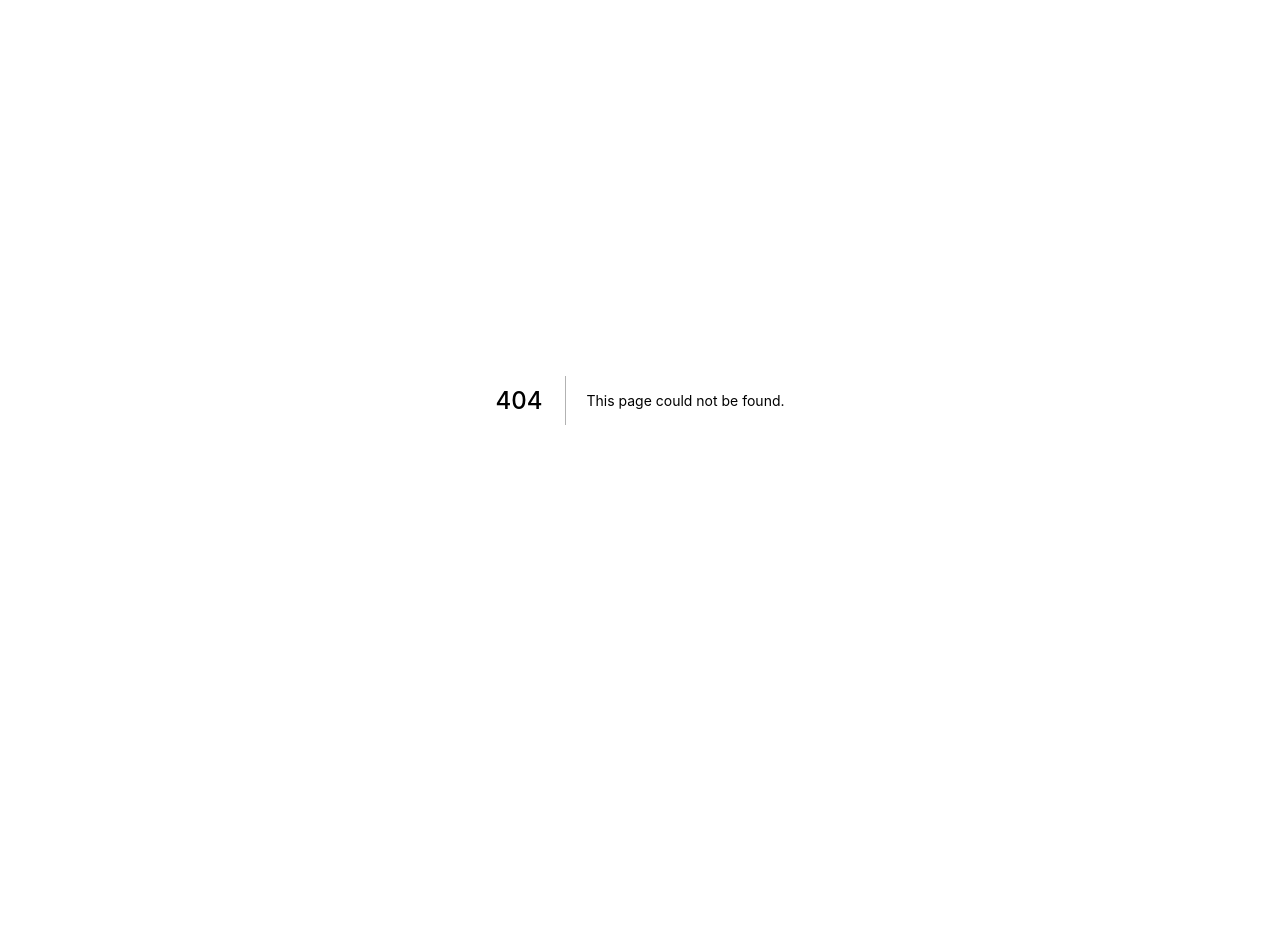
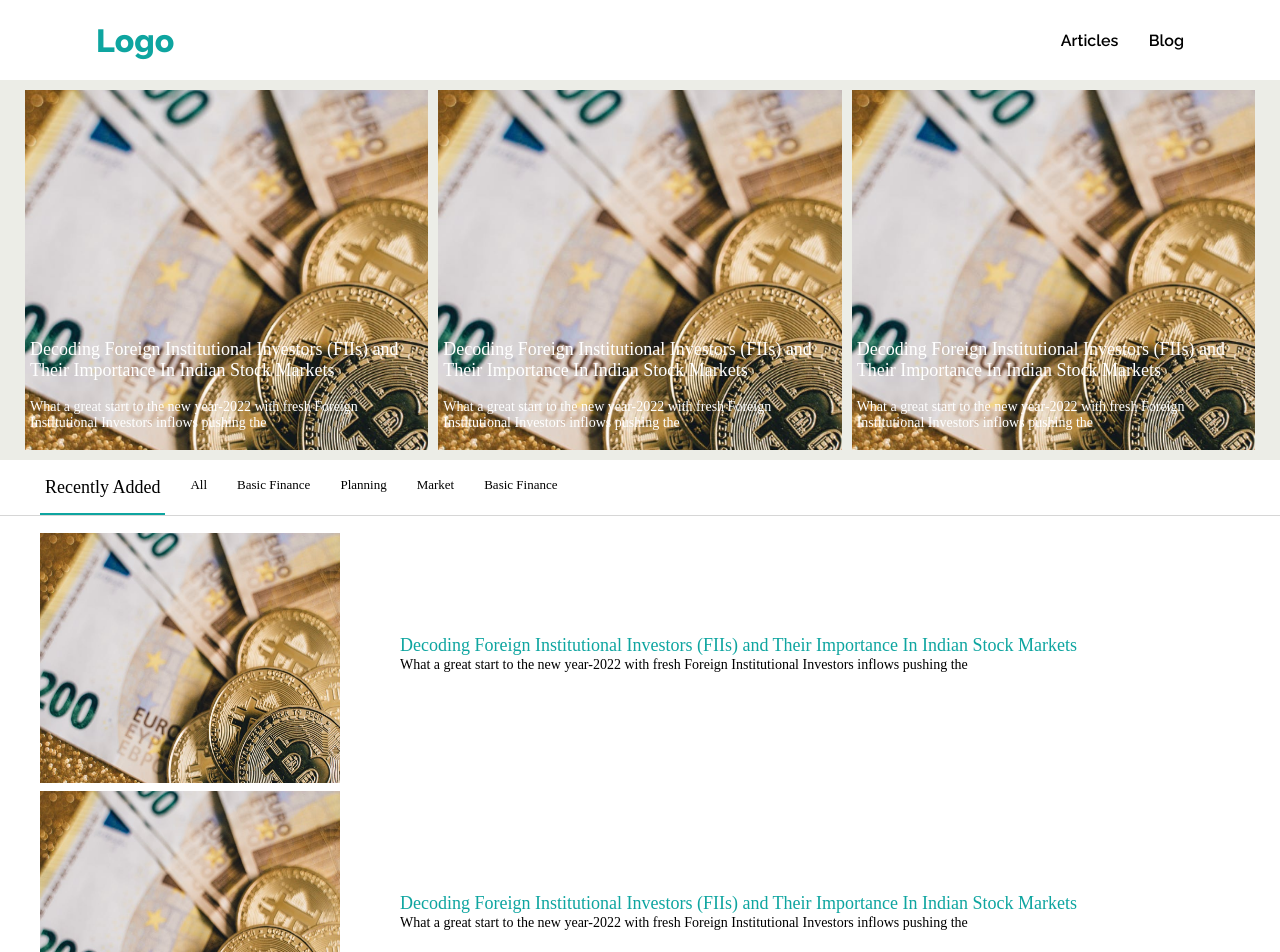
Before and after one commit to manorinfinity/demo_website, a Next.js app: page /blog in a window 1280 px wide. Before the commit this address had no page. Shown: the top 952 px of the page. Before the commit the page ends 800 px from the top, so only its background shows below. Built offline with nearby package versions, Linux system fonts and the light colour scheme.

Commit message:
blog page

```diff
--- /dev/null
+++ b/src/pages/blog/index.js
@@ -0,0 +1,152 @@
+import Footer from "../../components/Navbar/Footer/Footer";
+import Header from "../../components/Navbar/Header/Header";
+import Styles from "../../styles/Blog.module.css";
+import Image from "next/image";
+
+export default function Blog() {
+    return (
+        <>
+            <Header/>
+            <section className={Styles.mainSection}>
+                <div className={Styles.blogSection}>
+                    <Image
+                        alt="Blog1"
+                        src="/blog/Mask Group 28.png"
+                        layout="fill"
+                        objectFit="cover"
+                        quality={100}
+                    />
+                    <div className={Styles.blogTitleTexts}>
+                        <p className={Styles.smallText}>
+                        Decoding Foreign Institutional Investors (FIIs) and Their Importance In Indian Stock Markets
+                        </p>
+                        <p className={Styles.smallestText}>
+                        What a great start to the new year-2022 with fresh Foreign Institutional Investors inflows pushing the
+                        </p>
+                    </div>
+                </div>
+                <div className={Styles.blogSection}>
+                    <Image
+                        alt="Blog2"
+                        src="/blog/Mask Group 28.png"
+                        layout="fill"
+                        objectFit="cover"
+                        quality={100}
+                    />
+                    <div className={Styles.blogTitleTexts}>
+                        <p className={Styles.smallText}>
+                        Decoding Foreign Institutional Investors (FIIs) and Their Importance In Indian Stock Markets
+                        </p>
+                        <p className={Styles.smallestText}>
+                        What a great start to the new year-2022 with fresh Foreign Institutional Investors inflows pushing the
+                        </p>
+                    </div>
+                </div>
+                <div className={Styles.blogSection}>
+                    <Image
+                        alt="Blog3"
+                        src="/blog/Mask Group 28.png"
+                        layout="fill"
+                        objectFit="cover"
+                        quality={100}
+                    />
+                    <div className={Styles.blogTitleTexts}>
+                        <p className={Styles.smallText}>
+                        Decoding Foreign Institutional Investors (FIIs) and Their Importance In Indian Stock Markets
+                        </p>
+                        <p className={Styles.smallestText}>
+                        What a great start to the new year-2022 with fresh Foreign Institutional Investors inflows pushing the
+                        </p>
+                    </div>
+                </div>
+            </section>
+            <section className={Styles.midNav}>
+                <div className={`${Styles.midNavItem} ${Styles.active}`}>
+                Recently Added
+                </div>
+                <div className={Styles.midNavItem}>
+                All
+                </div>
+                <div className={Styles.midNavItem}>
+                Basic Finance
+                </div>
+                <div className={Styles.midNavItem}>
+                Planning
+                </div>
+                <div className={Styles.midNavItem}>
+                Market
+                </div>
+                <div className={Styles.midNavItem}>
+                Basic Finance
+                </div>
+
+            </section>
+            <section className={Styles.blogList}>
+                <div className={Styles.blogItem}>
+                    <div className={Styles.blogImg}>
+                        <Image
+                            alt="Blog4"
+                            src="/blog/Mask Group 28.png"
+                            width="300"
+                            height="250"
+                            quality={100}
+                        />
+                    </div>
+                    <div className={Styles.blogContent}>
+                        <div className={Styles.blogTitleTextsContent}>
+                            <div className={Styles.smallTextContent}>
+                            Decoding Foreign Institutional Investors (FIIs) and Their Importance In Indian Stock Markets
+                            </div>
+                            <div className={Styles.smallestTextContent}>
+                            What a great start to the new year-2022 with fresh Foreign Institutional Investors inflows pushing the
+                            </div>
+                        </div>
+                    </div>
+                </div>
+                <div className={Styles.blogItem}>
+                    <div className={Styles.blogImg}>
+                        <Image
+                            alt="Blog4"
+                            src="/blog/Mask Group 28.png"
+                            width="300"
+                            height="250"
+                            quality={100}
+                        />
+                    </div>
+                    <div className={Styles.blogContent}>
+                        <div className={Styles.blogTitleTextsContent}>
+                            <div className={Styles.smallTextContent}>
+                            Decoding Foreign Institutional Investors (FIIs) and Their Importance In Indian Stock Markets
+                            </div>
+                            <div className={Styles.smallestTextContent}>
+                            What a great start to the new year-2022 with fresh Foreign Institutional Investors inflows pushing the
+                            </div>
+                        </div>
+                    </div>
+                </div>
+                <div className={Styles.blogItem}>
+                    <div className={Styles.blogImg}>
+                        <Image
+                            alt="Blog4"
+                            src="/blog/Mask Group 28.png"
+                            width="300"
+                            height="250"
+                            quality={100}
+                        />
+                    </div>
+                    <div className={Styles.blogContent}>
+                        <div className={Styles.blogTitleTextsContent}>
+                            <div className={Styles.smallTextContent}>
+                            Decoding Foreign Institutional Investors (FIIs) and Their Importance In Indian Stock Markets
+                            </div>
+                            <div className={Styles.smallestTextContent}>
+                            What a great start to the new year-2022 with fresh Foreign Institutional Investors inflows pushing the
+                            </div>
+                        </div>
+                    </div>
+                </div>
+            </section>
+            <Footer/>
+        </>
+    )
+}
--- /dev/null
+++ b/src/styles/Blog.module.css
@@ -0,0 +1,104 @@
+/* @import url("https://fonts.googleapis.com/css2?family=Raleway:wght@200;500;600;800;900&display=swap"); */
+@import url("https://fonts.googleapis.com/css2?family=Poppins:wght@300&display=swap");
+.mainSection{
+    width:100%;
+    display: flex;
+    height: auto;
+    padding: 10px 20px;
+    background-color: #ECEDE7;
+}
+.blogSection{
+    margin: 0 5px;
+    width: 30%;
+    flex: 33%;
+    min-height: 360px;
+    position: relative;
+}
+.blogSection:hover{
+    outline: 2px solid #23AFAA;
+}
+.blogTitleTexts{
+    position: absolute;
+    bottom: 0;
+    padding: 5px;
+}
+.smallText{
+    font-size: 18px;
+    /* font-weight: bold; */
+    font-family: Poppins-SemiBold;
+    color: white;
+}
+.smallestText{
+    font-size: 14px;
+    /* font-weight: bold; */
+    font-family: Poppins-Regular;
+    color: white;
+}
+.midNav{
+    display: flex;
+    padding: 15px 30px 0 30px;
+    vertical-align: bottom;
+    border-bottom: 1px solid #00000029;
+}
+.midNavItem{
+    font-family: Poppins-Medium;
+    margin: 0 10px;
+    font-size: 13px;
+    padding: 2px 5px 15px 5px;
+    /* min-width: 40px; */
+}
+.midNavItem:hover{
+    font-family: Poppins-SemiBold;
+    outline: 1px solid #23AFAA;
+    border-bottom: 2px solid #0EA5A0;
+}
+.active{
+    font-family: Poppins-SemiBold;
+    font-size: 18px;
+    border-bottom: 2px solid #0EA5A0;
+}
+.blogList{
+    width: 100%;
+    height: auto;
+    display: block;
+    padding: 15px 30px;
+}
+.blogItem{
+    display: inline;
+    min-height: 120px;
+    width: 100%;
+    display: flex;
+    padding: 2px 10px;
+}
+.blogImg{
+    width:30%;
+    flex: 30%;
+}
+.blogContent{
+    width: 70%;
+    flex: 70%;
+    position: relative;
+}
+.blogTitleTextsContent{
+    width: 100%;
+    position: absolute;
+    top: 40%;
+}
+.smallTextContent{
+    font-size: 18px;
+    /* font-weight: bold; */
+    font-family: Poppins-SemiBold;
+    color: #0EA5A0;
+    width: 100%;
+    display: block;
+    line-height: 20px;
+}
+.smallestTextContent{
+    font-size: 14px;
+    /* font-weight: bold; */
+    font-family: Poppins-Regular;
+    color: #000;
+    width: 100%;
+    display: block;
+    line-height: 20px;
+}
--- a/src/styles/Home.module.css
+++ b/src/styles/Home.module.css
@@ -9,7 +9,6 @@
   background-repeat: no-repeat;
   height: 70vh;
   font-family: "Montserrat", sans-serif;
-
   display: flex;
   text-align: center;
   align-items: center;
```
Also changed, not shown: public/blog/Mask Group 28.png (added), public/blog/Placeholder.svg (added).
